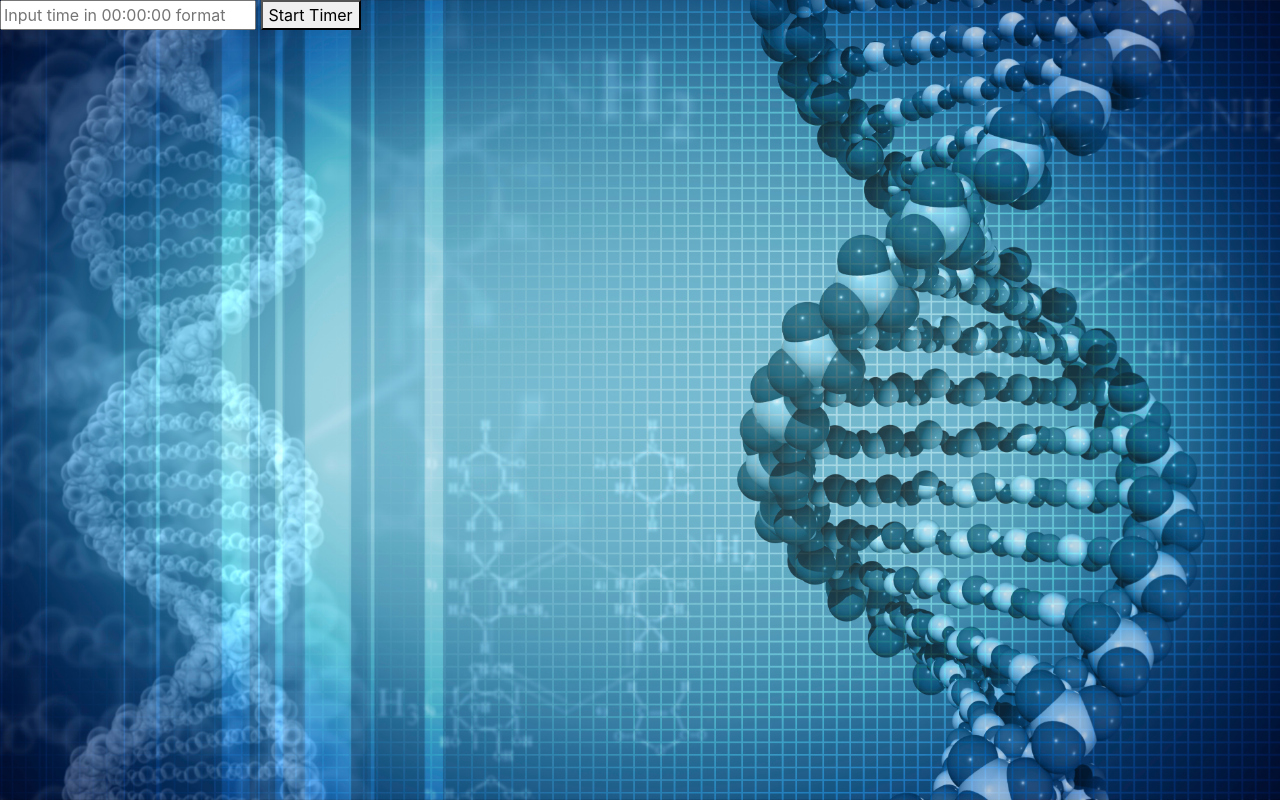
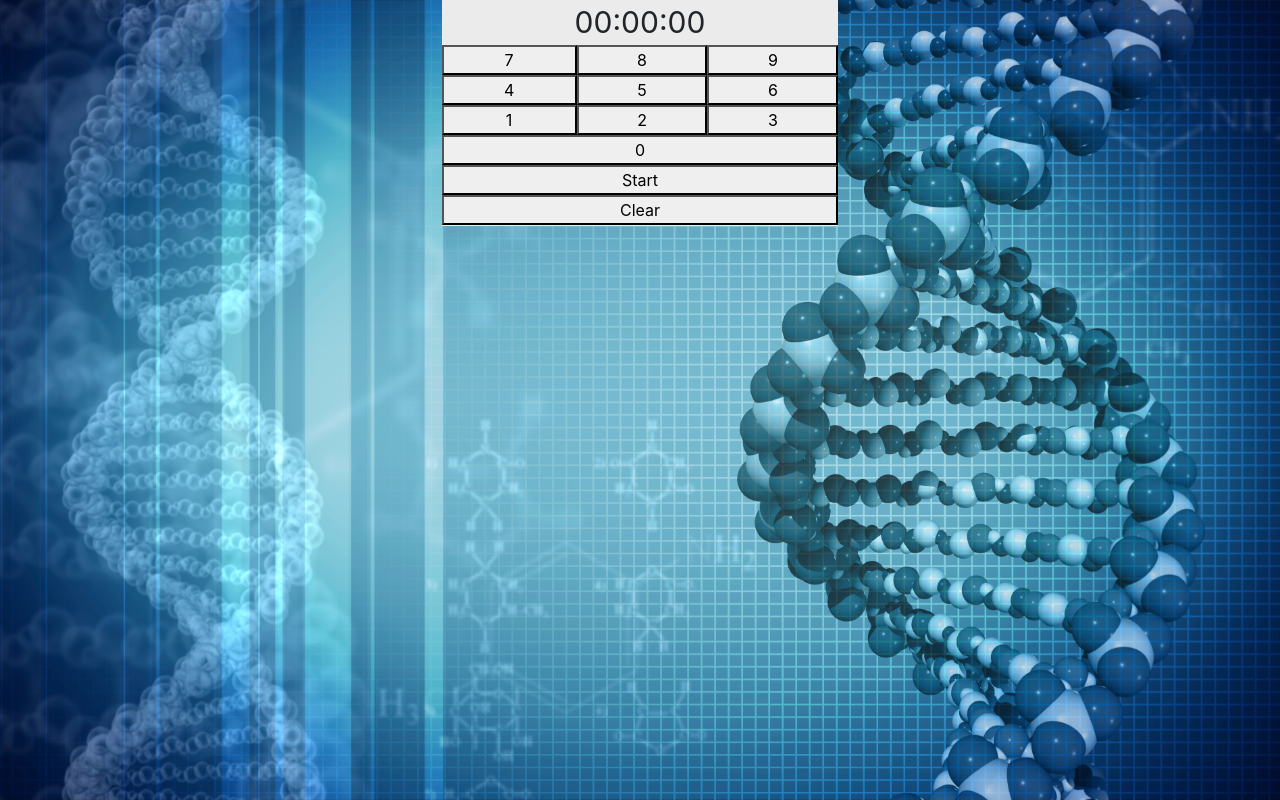
Before and after one commit to brettvanderwerff/LabManager, a Flask app: page /quick_timer in a window 1280 px wide. Shown: the part 56-856 px from the top of the page. Run offline with Flask 2, Linux system fonts and the light colour scheme; some libraries are stand-ins or nearby versions.

Commit message:
working timer

```diff
--- a/app/routes.py
+++ b/app/routes.py
@@ -9,7 +9,3 @@ def index():
 @app.route('/quick_timer')
 def quick_timer():
     return render_template('quick_timer.html')
-
-@app.route('/buttons')
-def buttons():
-    return render_template('buttons.html')
--- a/app/templates/quick_timer.html
+++ b/app/templates/quick_timer.html
@@ -2,11 +2,53 @@
 
 {% block content %}
 
-<input id = "input" placeholder="Input time in 00:00:00 format"> </input>
-<button value = 'send' id = "submit" onclick="main()">Start Timer</button>
+<style>
 
-<h1 class="text-white" id="timer"> </h1>
+.grid-container {
+  display: grid;
+  grid-template-columns: auto auto auto;
+  background-color: #ebebeb;
+}
+
+.button-wide {
+  grid-column-start: 1;
+  grid-column-end: 4;
+}
+
+#display {
+  text-align: center;
+  grid-column-start: 1;
+  grid-column-end: 4;
+  font-size: 30px;
+}
+
+</style>
+
 <script>
+var clicks = 7
+function inputNumber(number) {
+
+    if (clicks == -1 ){
+    return
+    }
+
+    if (clicks == 5 || clicks == 2) {
+        clicks--
+        }
+
+    var display_text = document.getElementById("display").innerHTML
+    var index = clicks
+    display_text = display_text.substr(0,index) + number + display_text.substr(index + 1)
+    document.getElementById("display").innerHTML = display_text
+    clicks--
+}
+
+function clearDisplay() {
+    console.log(clicks)
+    clicks = 7
+    document.getElementById("display").innerHTML = "00:00:00"
+}
+
 function addTime(userTime) {
     let userTimeInMilliseconds = (userTime.split(":")[0] * 3600000) + (userTime.split(":")[1] * 60000) + (userTime.split(":")[2] * 1000)
     return new Date(Date.now() + userTimeInMilliseconds)
@@ -33,15 +75,39 @@ function timer(stopTime) {
     if (timeDelta <= 0) {
     return
     }
-    document.getElementById("timer").innerHTML = millisecondsConversion(timeDelta)
+    document.getElementById("display").innerHTML = millisecondsConversion(timeDelta)
     let t = setTimeout(function() {
         timer(stopTime)}, 100)
     }
 
-function main() {
-    let input = document.getElementById("input").value
+function startTimer() {
+    let input = document.getElementById("display").innerHTML
     let stopTime = addTime(input)
     timer(stopTime)
 }
 </script>
+
+<div class="container-fluid">
+    <div class="row">
+        <div class="col-sm-4" style="background: none;"> </div>
+        <div class="col-sm-4" style="background: none;">
+            <div class="grid-container">
+                  <div id="display">00:00:00</div>
+                  <button id="button-7" onclick="inputNumber(7)">7</button>
+                  <button id="button-8" onclick="inputNumber(8)">8</button>
+                  <button id="button-9" onclick="inputNumber(9)">9</button>
+                  <button id="button-0" onclick="inputNumber(4)">4</button>
+                  <button id="button-5" onclick="inputNumber(5)">5</button>
+                  <button id="button-6" onclick="inputNumber(6)">6</button>
+                  <button id="button-1" onclick="inputNumber(1)">1</button>
+                  <button id="button-2" onclick="inputNumber(2)">2</button>
+                  <button id="button-3" onclick="inputNumber(3)">3</button>
+                  <button class="button-wide" id="button-0" onclick="inputNumber(0)">0</button>
+                  <button class="button-wide" id="start" onclick="startTimer()">Start</button>
+                  <button class="button-wide" id="clear" onclick="clearDisplay()">Clear</button>
+        <div class="col-sm-4" style="background: none;"> </div>
+    </div>
+        </div>
+    </div>
+</div>
 {% endblock %}
```
Also changed, not shown: app/templates/buttons.html (deleted, +0 -49 lines).
